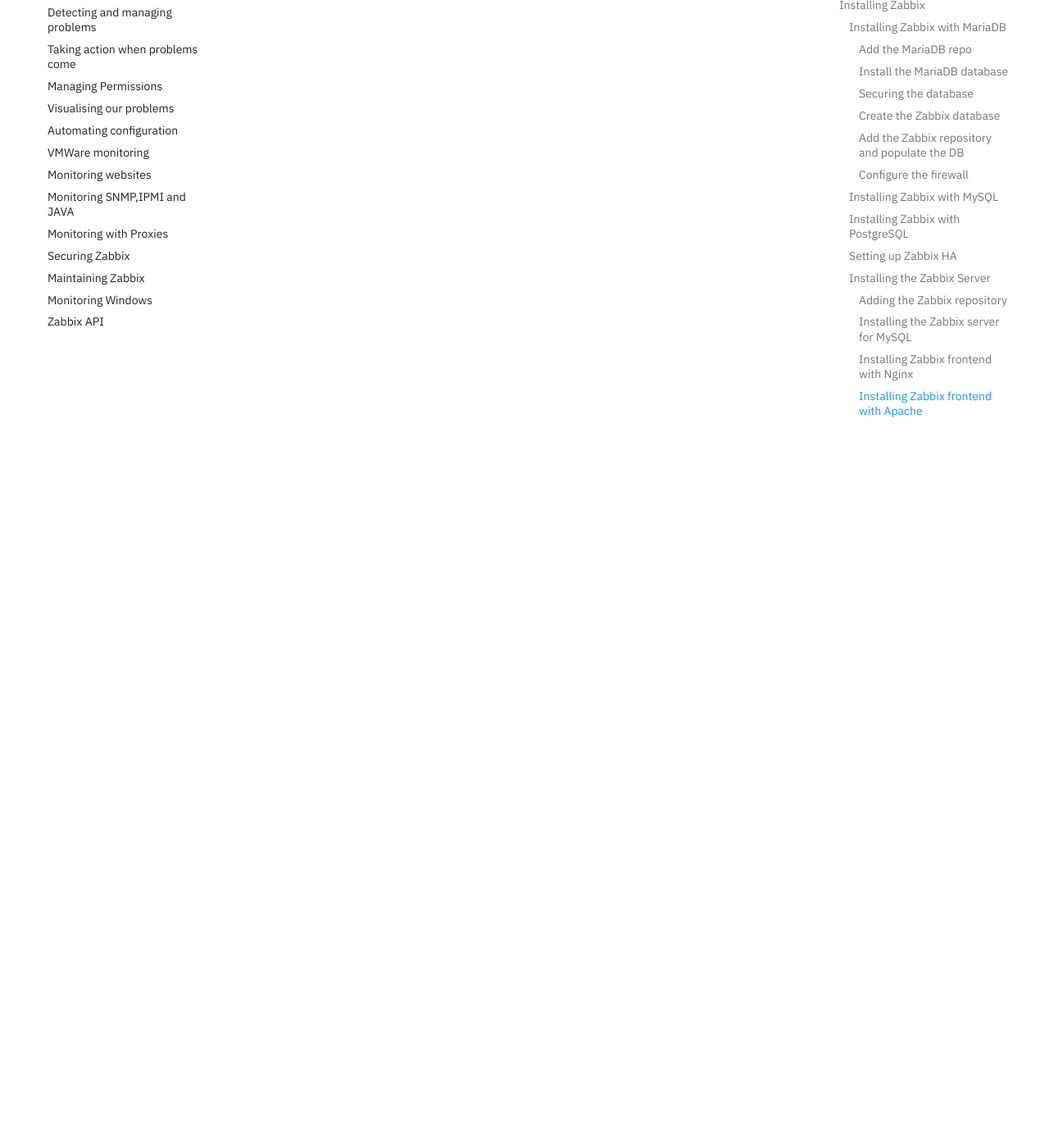
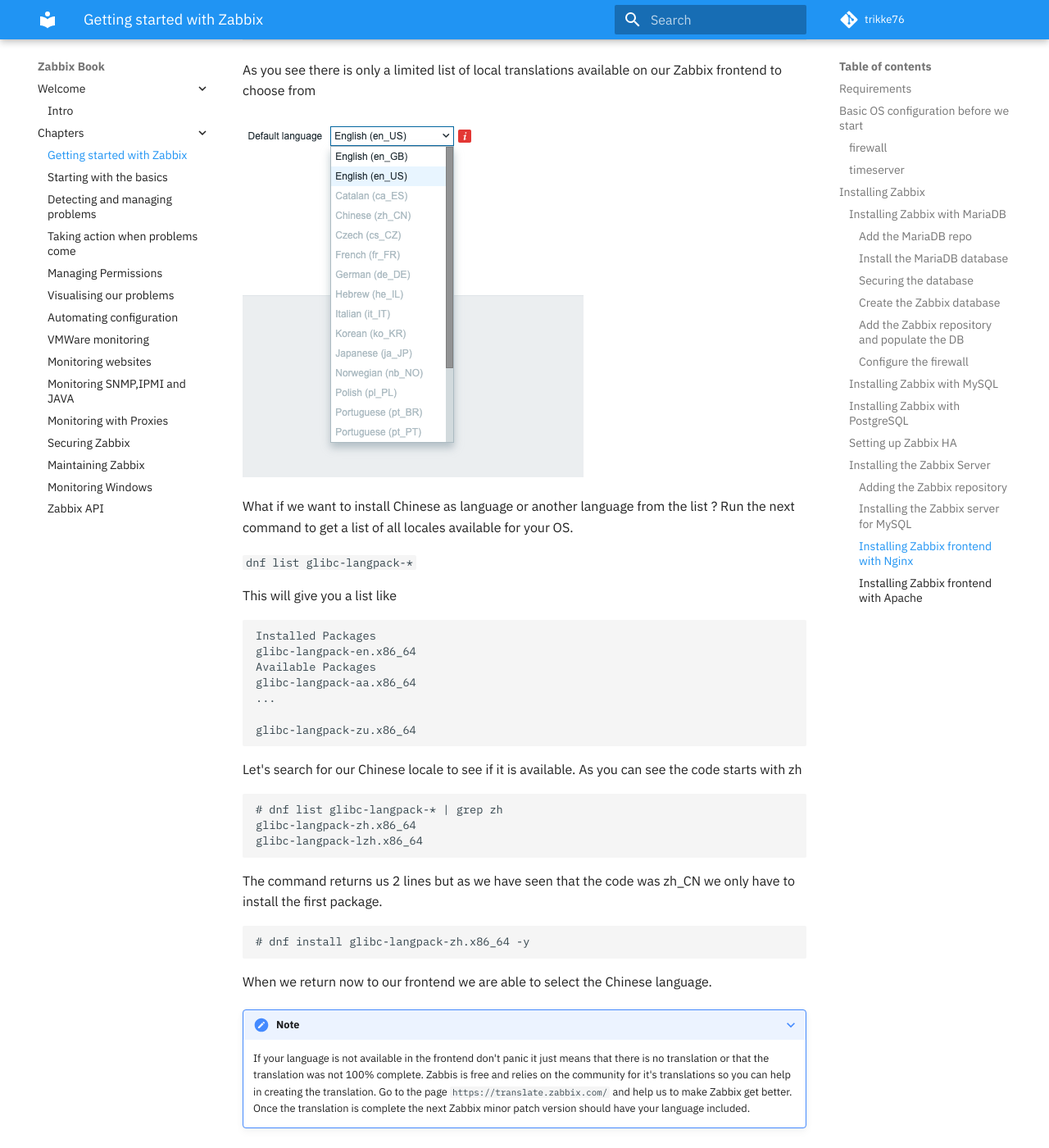
Before and after one commit to Trikke76/Zabbix-Book, an MkDocs documentation site: the page built from docs/01-Getting started with Zabbix.md, in a window 1280 px wide and 1400 px high, scrolled down 19560 px. Shown: the whole window at 82% size. Built offline with MkDocs 1.6.1 and Material for MkDocs 9.7.7, drawn with Linux system fonts in a browser that asks for light colours; comment, search, counter and statistics services are not loaded; some of the changed text lies outside the part shown.

Commit message:
zabbix gui setup 1st commit

````diff
--- a/docs/01-Getting started with Zabbix.md
+++ b/docs/01-Getting started with Zabbix.md
@@ -817,12 +817,71 @@ firewall-cmd --add-service=http --permanent
 firewall-cmd --reload
 ```
 
-Open your browser and go to the url or ip of your frontend 'http://<ip or dns of the zabbix frontend server>/' .
+Open your browser and go to the url or ip of your frontend :
+
+```
+http://<ip or dns of the zabbix frontend server>/
+```
+
 If all goes well you should be greeted with a Zabbix welcome page.
-In case you have an error check the configuration again or have a look at '/var/log/nginx/error.log' or run 'journalctl -xe' this should help you in locating the errors you made.
+In case you have an error check the configuration again or have a look at the nginx log file :
+
+``` /var/log/nginx/error.log ```
+
+or run
+
+``` journalctl -xe ```
+
+This should help you in locating the errors you made.
+
+When you point your browser to the correct URL you should be greeted with a page like here :
 
 ![Zabbix Welcome page](CH01/zabbix-welcome.png)
 
 
+As you see there is only a limited list of local translations available on our Zabbix frontend to choose from
+
+![Zabbix Welcome page](CH01/zabbix-locales.png)
+
+What if we want to install Chinese as language or another language from the list ?
+Run the next command to get a list of all locales available for your OS.
+
+```dnf list glibc-langpack-*```
+
+This will give you a list like
+
+```
+Installed Packages
+glibc-langpack-en.x86_64
+Available Packages
+glibc-langpack-aa.x86_64
+...
+
+glibc-langpack-zu.x86_64
+```
+
+Let's search for our Chinese locale to see if it is available. As you can see the code starts with zh
+
+```
+# dnf list glibc-langpack-* | grep zh
+glibc-langpack-zh.x86_64
+glibc-langpack-lzh.x86_64
+```
+
+The command returns us 2 lines but as we have seen that the code was zh_CN we only have to install the first package.
+
+```
+# dnf install glibc-langpack-zh.x86_64 -y
+```
+
+When we return now to our frontend we are able to select the Chinese language.
+
+???+ Note
+    If your language is not available in the frontend don't panic it just means that there is no translation or that the translation was not 100% complete. Zabbis is free and relies on the community for it's translations so you can help in creating the translation. Go to the page ```https://translate.zabbix.com/``` and help us to make Zabbix get better. Once the translation is complete the next Zabbix minor patch version should have your language included.
+
+
+
+
+
 
 #### Installing Zabbix frontend with Apache
````
Also changed, not shown: docs/CH01/zabbix-locales.png (added).
